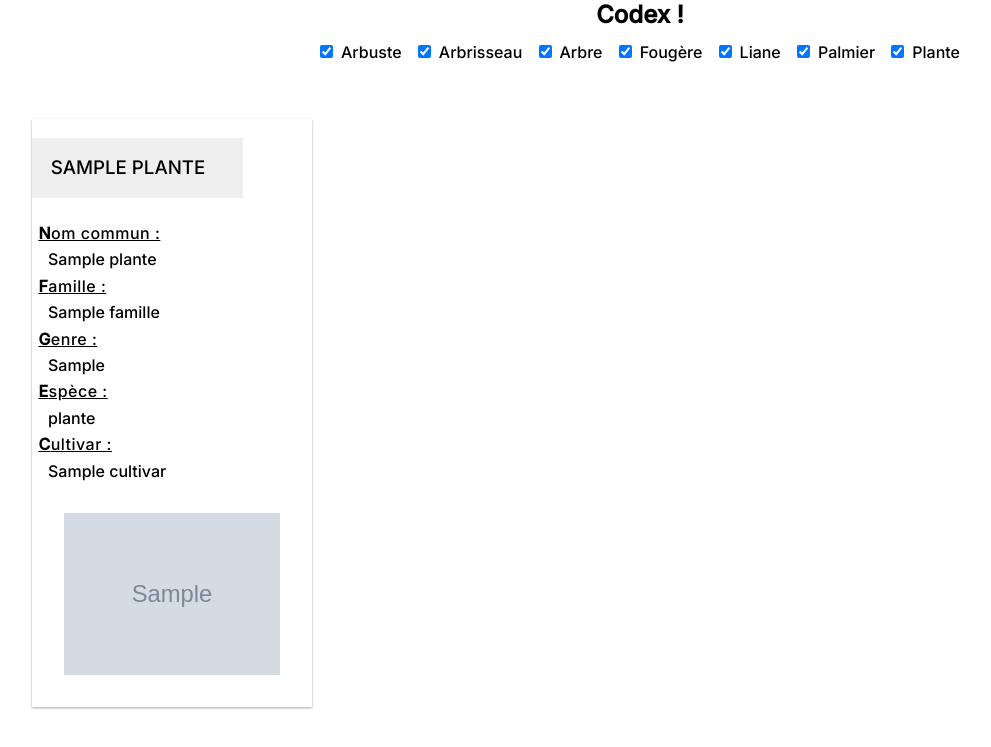
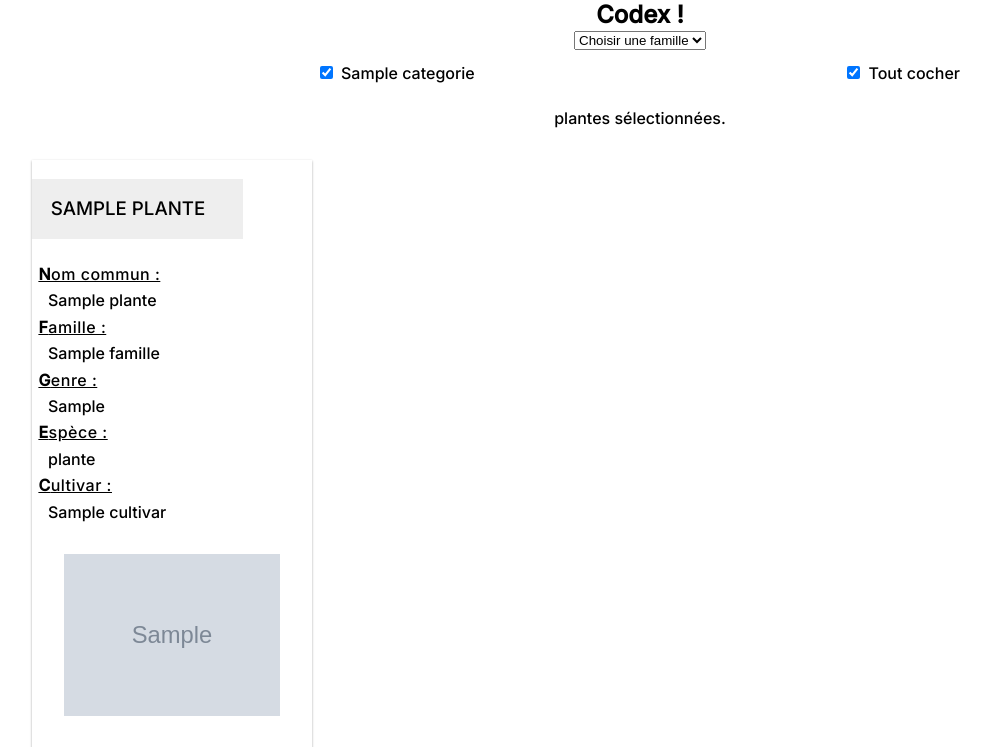
Before and after one commit to ntapiaDev/quizz-plantes, a PHP site: template templates/codex/index.html.twig in a window 1280 px wide. Shown: the top 747 px of the page, without its empty margins (0-991 px from the left). Run offline with PHP 8.4, Linux system fonts and the light colour scheme; the template is opened without the code that fills it: most values are stand-ins (such as "Sample title", 1, 10 or a date in 2020); grey boxes marked "Sample" are stand-in pictures; some libraries are stand-ins or nearby versions.

Commit message:
Codex : filtre par famille et catégorie optimisé

```diff
--- a/public/css/codex.css
+++ b/public/css/codex.css
@@ -16,6 +16,7 @@ h1 {}
     margin-left: .5em;
     position: relative;
     top: -3px;
+    white-space: nowrap;
 }
 
 /* LISTE DES PLANTES */
--- a/public/js/codex.js
+++ b/public/js/codex.js
@@ -1,10 +1,34 @@
 const checkboxes = document.querySelectorAll('.checkbox input');
+const select = document.querySelector('#famille');
+const checkAll = document.querySelector('#checkAll');
 
 let cards = document.querySelectorAll('.card');
 
-const updateCategory = () => {
+const update = (e) => {
+    //Gestion des checkbox
+    if(e.target.value === 'checkAll') {
+        checkboxes.forEach(checkbox => e.target.checked === true ? checkbox.checked = true : checkbox.checked = false);
+    } else {
+        let allChecked = true;
+        checkboxes.forEach(checkbox => checkbox.checked === false ? allChecked = false : '');
+        allChecked === true ? checkAll.checked = true : checkAll.checked = false;
+    }
+
+    let count = 0;
+    const addToFilter = (card) => {
+        card.classList.remove('hidden');
+        count++;
+    }
+    //Filtre par familles
+    let famille = select.value;
+    //Filtre par catégories
     let checked = [];
     checkboxes.forEach(checkbox => checkbox.checked ? checked.push(checkbox.attributes[1].value) : '');
-    cards.forEach(card => !checked.includes(card.dataset.category) ? card.classList.add('hidden') : card.classList.remove('hidden'))
+    cards.forEach(card => (famille == card.dataset.family || famille == 'all') && checked.includes(card.dataset.category) ? addToFilter(card) : card.classList.add('hidden'));
+    document.querySelector('.count').textContent = count;
 }
-checkboxes.forEach(checkbox => checkbox.addEventListener('click', updateCategory));
+
+select.addEventListener('change', update);
+checkboxes.forEach(checkbox => checkbox.addEventListener('click', (e) => update(e)));
+
+// update();
--- a/templates/codex/index.html.twig
+++ b/templates/codex/index.html.twig
@@ -11,41 +11,32 @@
 		<h1>Codex !</h1>
 
         <div class="filter">
+
+            <select id="famille">
+                <option value="all">Choisir une famille</option>
+                {% for famille in familles %}
+                    <option value="{{famille['famille']}}">{{famille['famille']|capitalize}}</option>
+                {% endfor %}
+            </select>
+
             <div class="checkboxes">
+                {% for categorie in categories %}
+                    <div class="checkbox">
+                        <input type="checkbox" id="{{categorie['Categorie']}}" checked="false">
+                        <label for="{{categorie['Categorie']}}">{{categorie['Categorie']|capitalize}}</label>
+                    </div>
+                {% endfor %}
                 <div class="checkbox">
-                    <input type="checkbox" id="arbuste" checked>
-                    <label for="arbuste">Arbuste</label>
-                </div>
-                <div class="checkbox">
-                    <input type="checkbox" id="arbrisseau" checked>
-                    <label for="arbrisseau">Arbrisseau</label>
-                </div>
-                <div class="checkbox">
-                    <input type="checkbox" id="arbre" checked>
-                    <label for="arbre">Arbre</label>
-                </div>
-                <div class="checkbox">
-                    <input type="checkbox" id="fougère" checked>
-                    <label for="fougère">Fougère</label>
-                </div>
-                <div class="checkbox">
-                    <input type="checkbox" id="liane" checked>
-                    <label for="liane">Liane</label>
-                </div>
-                <div class="checkbox">
-                    <input type="checkbox" id="palmier" checked>
-                    <label for="palmier">Palmier</label>
-                </div>
-                <div class="checkbox">
-                    <input type="checkbox" id="plante" checked>
-                    <label for="plante">Plante</label>
+                    <input type="checkbox" id="checkAll" value="checkAll" checked>
+                    <label for="checkAll">Tout cocher</label>
                 </div>
             </div>
+            <p><span class="count"></span> plantes sélectionnées.</p>
         </div>
 
 		<div class="codex-grid">
 			{% for plante in plantes %}
-				<div class="card" data-category={{plante.Categorie}}>
+				<div class="card" data-category={{plante.Categorie}} data-family={{plante.famille}}>
 					<h3 class="title" style="background-color: {{ plante.Categorie == 'fougère' ?
                         '#FFE588' : plante.Categorie == 'arbrisseau' ?
                         '#FFB169' : plante.Categorie == 'arbuste' ?
```
Also changed, not shown: index.html (deleted, +0 -57 lines), login.php (deleted, +0 -41 lines), register.php (deleted, +0 -41 lines), src/Controllers/CodexController.php (+5 -4 lines), src/Models/PlantesModel.php (+18 -0 lines).
